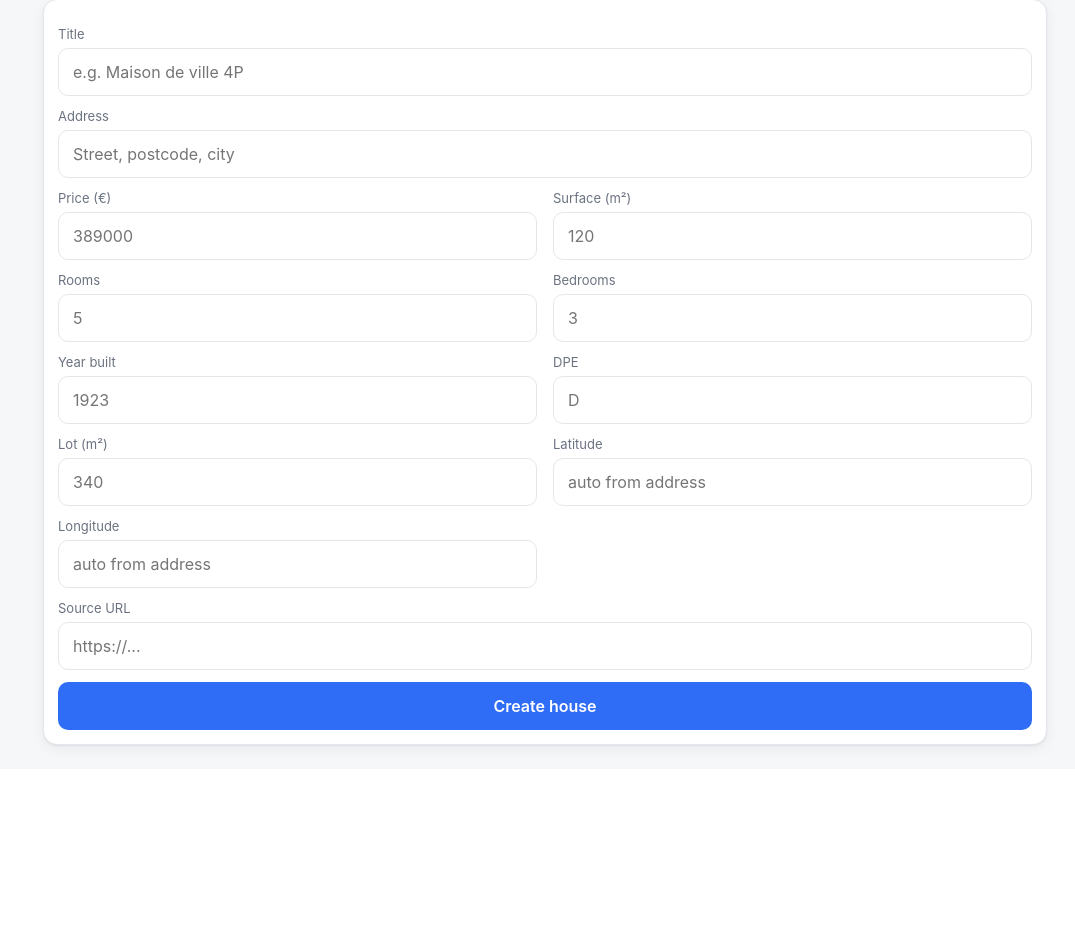
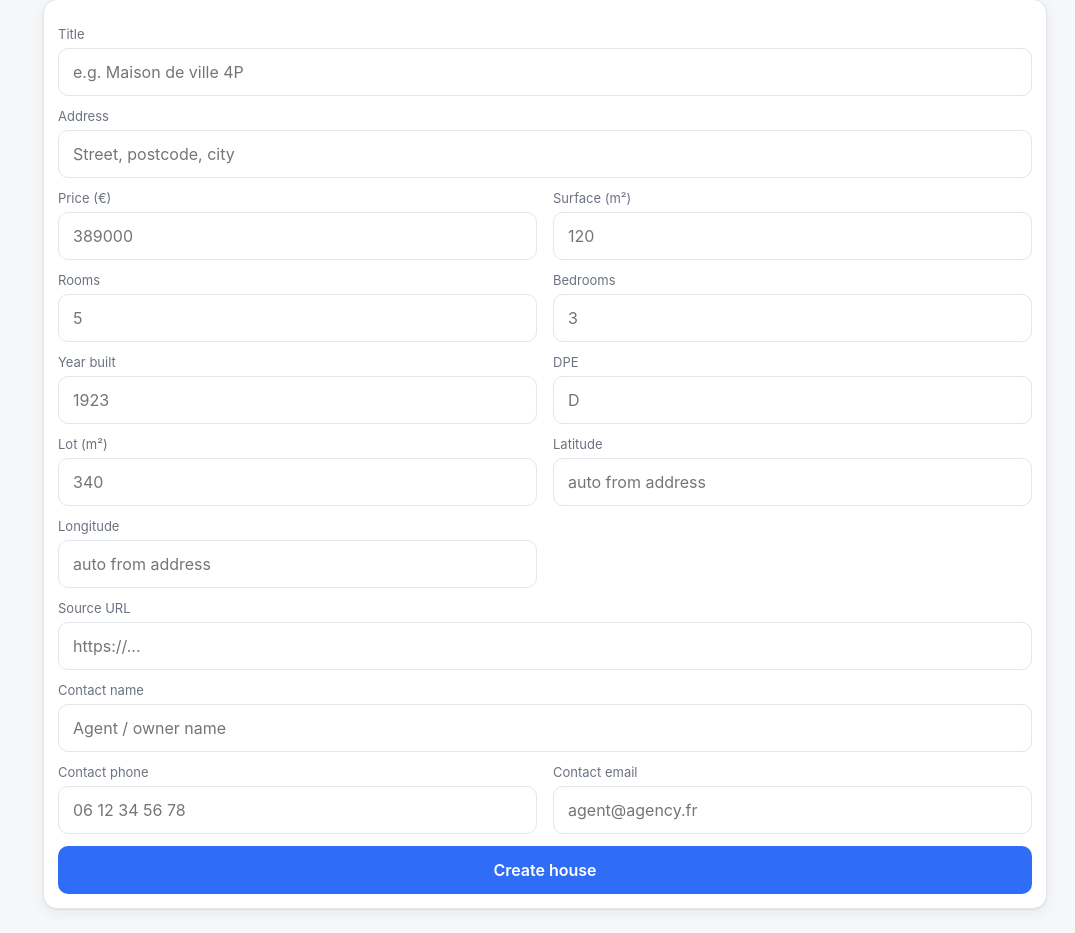
Before and after one commit to Mrgove10/housearch, a Node project: template src/views/add.ejs in a window 1280 px wide. Shown: the part 829-1762 px from the top of the page, without its empty margins (205-1280 px from the left). Before the commit the page ends 1582 px from the top, so only its background shows below. Run offline with Node 20 templates, Linux system fonts and the light colour scheme; the template is opened without the code that fills it, so the values that code supplies are empty.

Commit message:
Contact info

```diff
--- a/src/db/index.js
+++ b/src/db/index.js
@@ -18,6 +18,9 @@ db.exec(fs.readFileSync(path.join(__dirname, 'schema.sql'), 'utf8'));
   if (!cols.includes('status')) db.exec("ALTER TABLE house ADD COLUMN status TEXT NOT NULL DEFAULT 'idea'");
   if (!cols.includes('decline_reason')) db.exec('ALTER TABLE house ADD COLUMN decline_reason TEXT');
   if (!cols.includes('geo_precise')) db.exec('ALTER TABLE house ADD COLUMN geo_precise INTEGER NOT NULL DEFAULT 0');
+  if (!cols.includes('contact_name')) db.exec('ALTER TABLE house ADD COLUMN contact_name TEXT');
+  if (!cols.includes('contact_phone')) db.exec('ALTER TABLE house ADD COLUMN contact_phone TEXT');
+  if (!cols.includes('contact_email')) db.exec('ALTER TABLE house ADD COLUMN contact_email TEXT');
 }
 
 function getSetting(key, fallback = null) {
--- a/src/db/schema.sql
+++ b/src/db/schema.sql
@@ -27,7 +27,10 @@ CREATE TABLE IF NOT EXISTS house (
   archived    INTEGER NOT NULL DEFAULT 0,
   status         TEXT NOT NULL DEFAULT 'idea',
   decline_reason TEXT,
-  geo_precise    INTEGER NOT NULL DEFAULT 0  -- 1 = exact (manual pin/edit), 0 = approximate (scraped/geocoded)
+  geo_precise    INTEGER NOT NULL DEFAULT 0,  -- 1 = exact (manual pin/edit), 0 = approximate (scraped/geocoded)
+  contact_name   TEXT,
+  contact_phone  TEXT,
+  contact_email  TEXT
 );
 
 CREATE TABLE IF NOT EXISTS house_field (
--- a/src/views/add.ejs
+++ b/src/views/add.ejs
@@ -70,6 +70,9 @@
           <div><label>Latitude</label><input type="number" step="any" name="lat" value="<%= p.lat || '' %>" placeholder="auto from address"></div>
           <div><label>Longitude</label><input type="number" step="any" name="lng" value="<%= p.lng || '' %>" placeholder="auto from address"></div>
           <div class="full"><label>Source URL</label><input name="source_url" value="<%= p.source_url || '' %>" placeholder="https://..."></div>
+          <div class="full"><label>Contact name</label><input name="contact_name" value="<%= p.contact_name || '' %>" placeholder="Agent / owner name"></div>
+          <div><label>Contact phone</label><input type="tel" name="contact_phone" value="<%= p.contact_phone || '' %>" placeholder="06 12 34 56 78"></div>
+          <div><label>Contact email</label><input type="email" name="contact_email" value="<%= p.contact_email || '' %>" placeholder="agent@agency.fr"></div>
           <input type="hidden" name="source_site" value="<%= p.source_site || '' %>">
           <% if (p.raw_json) { %><input type="hidden" name="raw_json" value="<%= p.raw_json %>"><% } %>
           <% if (!isEdit && p.images && p.images.length) { %>
```
Also changed, not shown: src/routes/houses.js (+7 -5 lines), src/views/house.ejs (+8 -0 lines).
